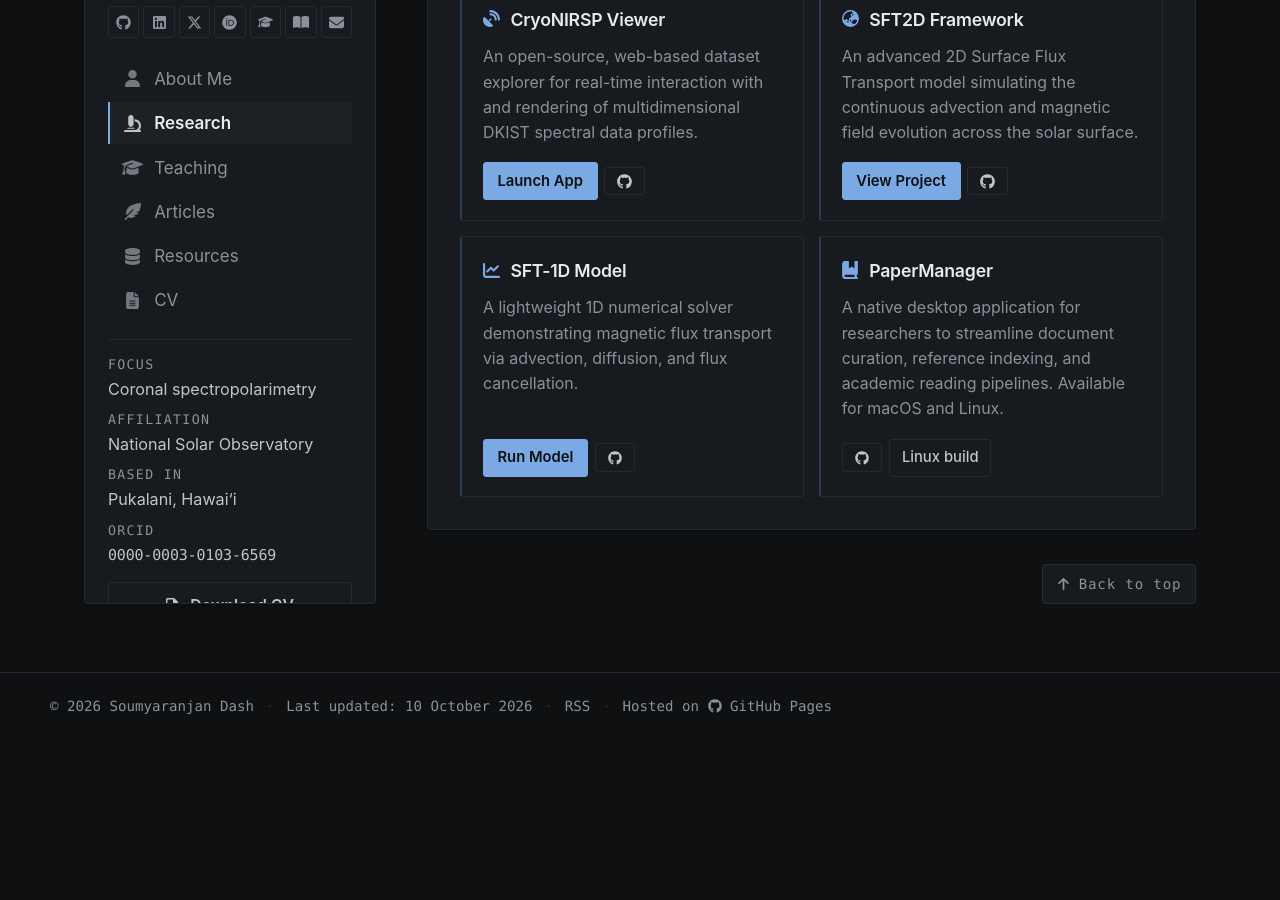
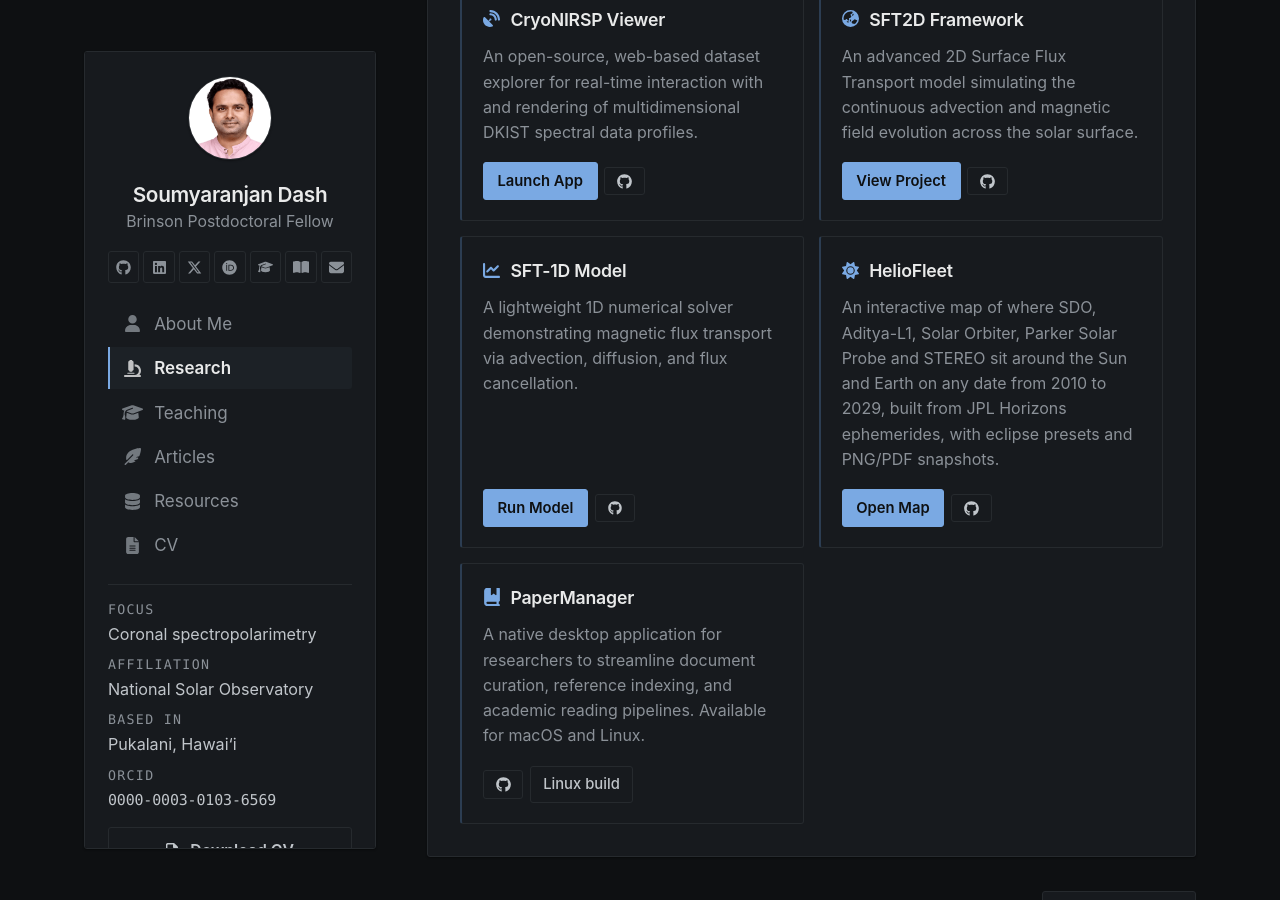
Before and after one commit to sr-dash/sr-dash.github.io, a Jekyll site: the page built from software/index.html, in a window 1280 px wide and 900 px high, scrolled down 434 px. Built offline with Jekyll 4.4.1, drawn with Linux system fonts in a browser that asks for light colours; before the commit the page ends 1195 px from its top, so only the background shows below that.

Commit message:
Add HelioFleet to the software page
List the HelioFleet spacecraft position map among the software cards,
mention it in the page description and keywords, and point robots.txt
at its sitemap.

```diff
--- a/_data/projects.yml
+++ b/_data/projects.yml
@@ -37,6 +37,20 @@
     label: Run Model
   repo: https://github.com/sr-dash/SFT-1D
 
+- id: heliofleet
+  title: HelioFleet
+  icon: fas fa-sun
+  featured: false
+  description: >-
+    An interactive map of where SDO, Aditya-L1, Solar Orbiter, Parker Solar
+    Probe and STEREO sit around the Sun and Earth on any date from 2010 to
+    2029, built from JPL Horizons ephemerides, with eclipse presets and
+    PNG/PDF snapshots.
+  demo:
+    url: https://sr-dash.github.io/heliofleet/
+    label: Open Map
+  repo: https://github.com/sr-dash/heliofleet
+
 - id: papermanager
   title: PaperManager
   icon: fas fa-book-bookmark
--- a/robots.txt
+++ b/robots.txt
@@ -23,3 +23,4 @@
 
 # Global Sitemap Reference Locator
 Sitemap: https://sr-dash.github.io/sitemap.xml
+Sitemap: https://sr-dash.github.io/heliofleet/sitemap.xml
--- a/software/index.html
+++ b/software/index.html
@@ -3,8 +3,8 @@
 permalink: /software/
 nav: research
 page_title: "Software | Soumyaranjan Dash"
-description: "Open-source scientific software by Dr. Soumyaranjan Dash: the CryoNIRSP Viewer for DKIST spectral data, 1D and 2D Surface Flux Transport solvers, and research tooling."
-keywords: "CryoNIRSP Viewer, SFT2D, SFT-1D, surface flux transport code, DKIST data explorer, open source solar physics software"
+description: "Open-source scientific software by Dr. Soumyaranjan Dash: the CryoNIRSP Viewer for DKIST spectral data, 1D and 2D Surface Flux Transport solvers, the HelioFleet spacecraft position map, and research tooling."
+keywords: "CryoNIRSP Viewer, SFT2D, SFT-1D, HelioFleet, spacecraft positions, surface flux transport code, DKIST data explorer, open source solar physics software"
 og_title: "Software | Dr. Soumyaranjan Dash"
 og_description: "Open-source solar modelling frameworks, numerical solvers, and research tools."
 schema_type: CollectionPage
```
